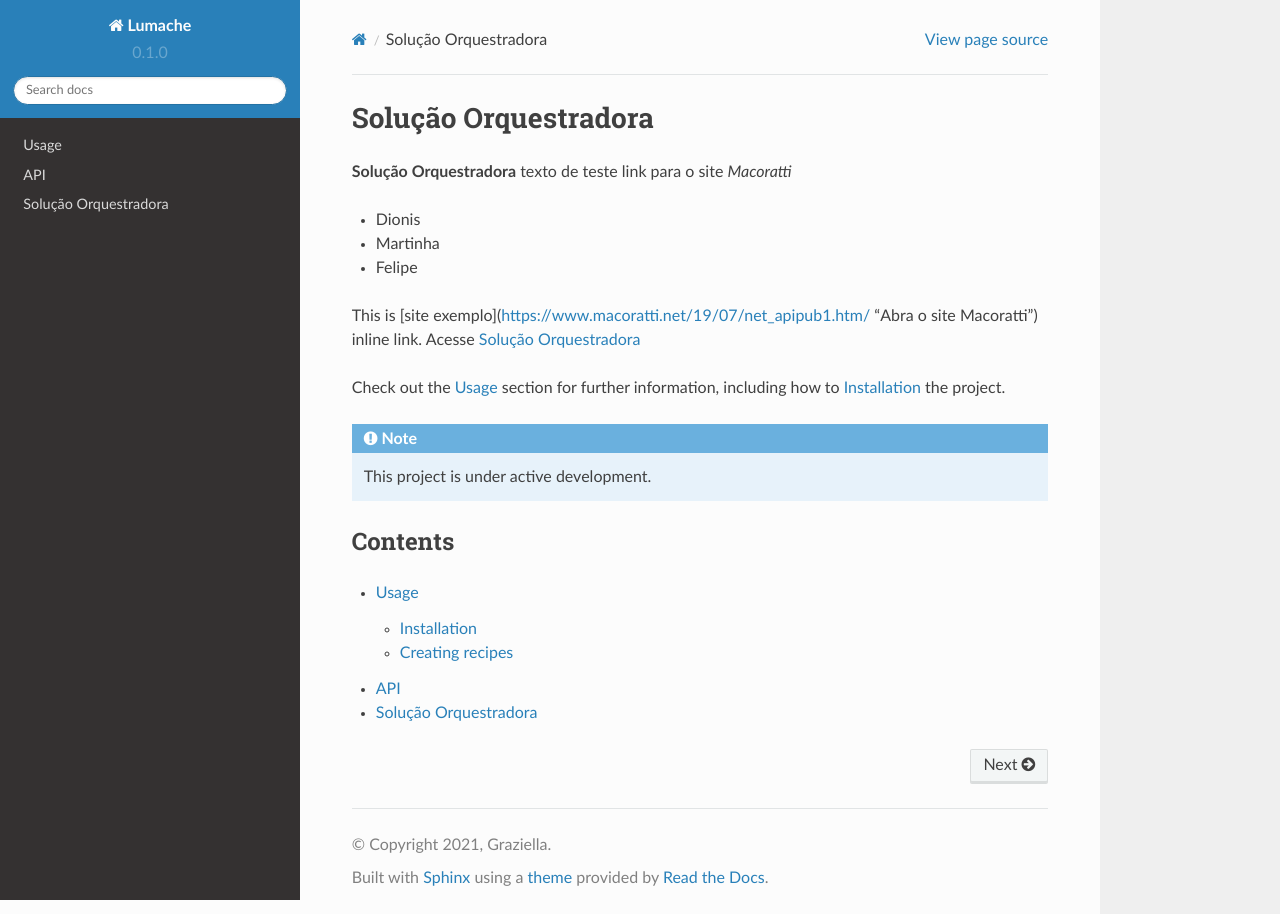
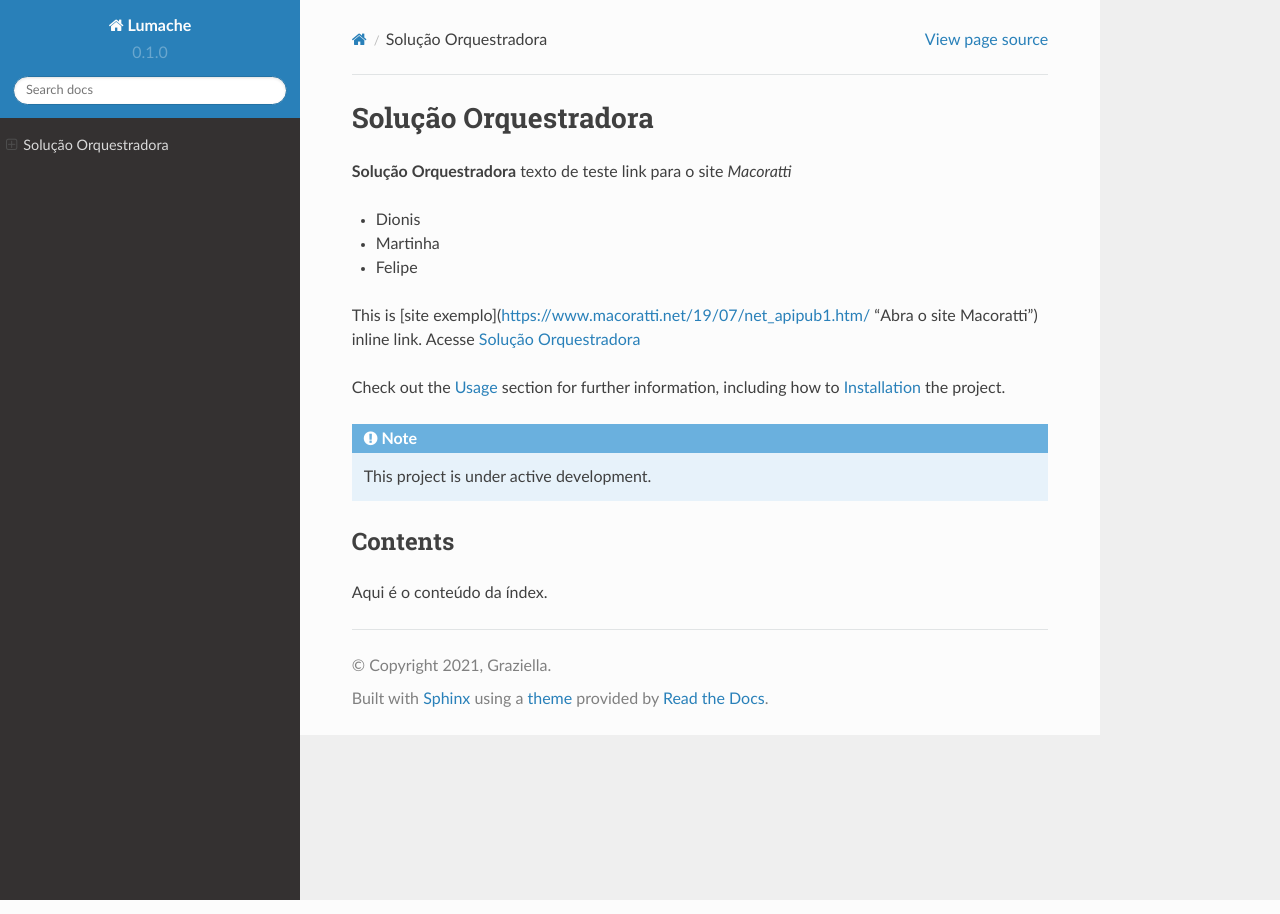
Before and after one commit to dionisribeiro/solucao-orquestradora, a Sphinx documentation site: the page built from docs/source/index.rst, in a window 1280 px wide. Built offline with Sphinx 7.4.7 and the Read the Docs theme 2.0.0, drawn with Linux system fonts in a browser that asks for light colours.

Commit message:
Update index.rst

```diff
--- a/docs/source/index.rst
+++ b/docs/source/index.rst
@@ -22,8 +22,4 @@ how to :ref:`installation` the project.
 Contents
 --------
 
-.. toctree::
-
-   usage
-   api
-   solucao
+Aqui é o conteúdo da índex.
```
